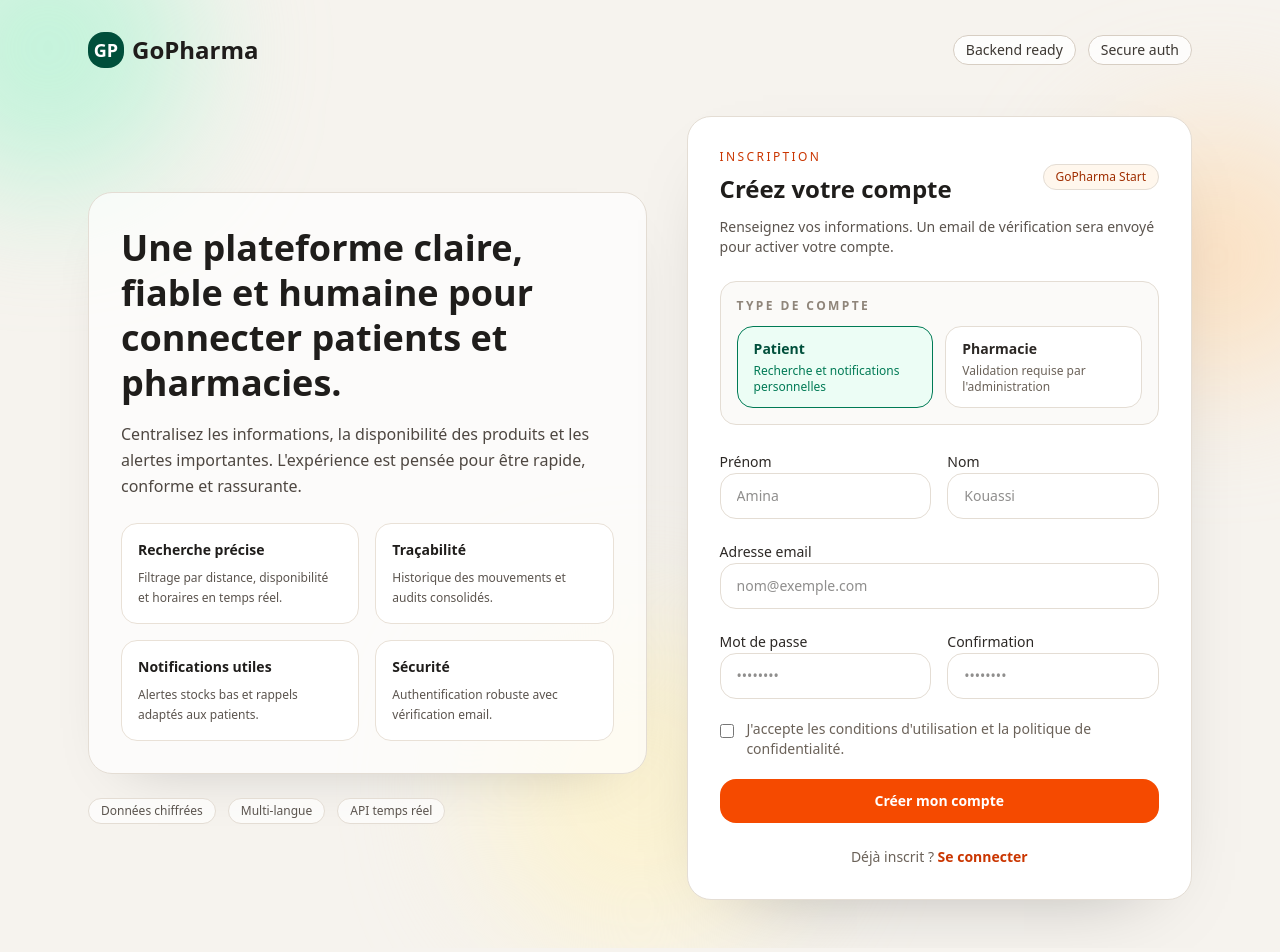
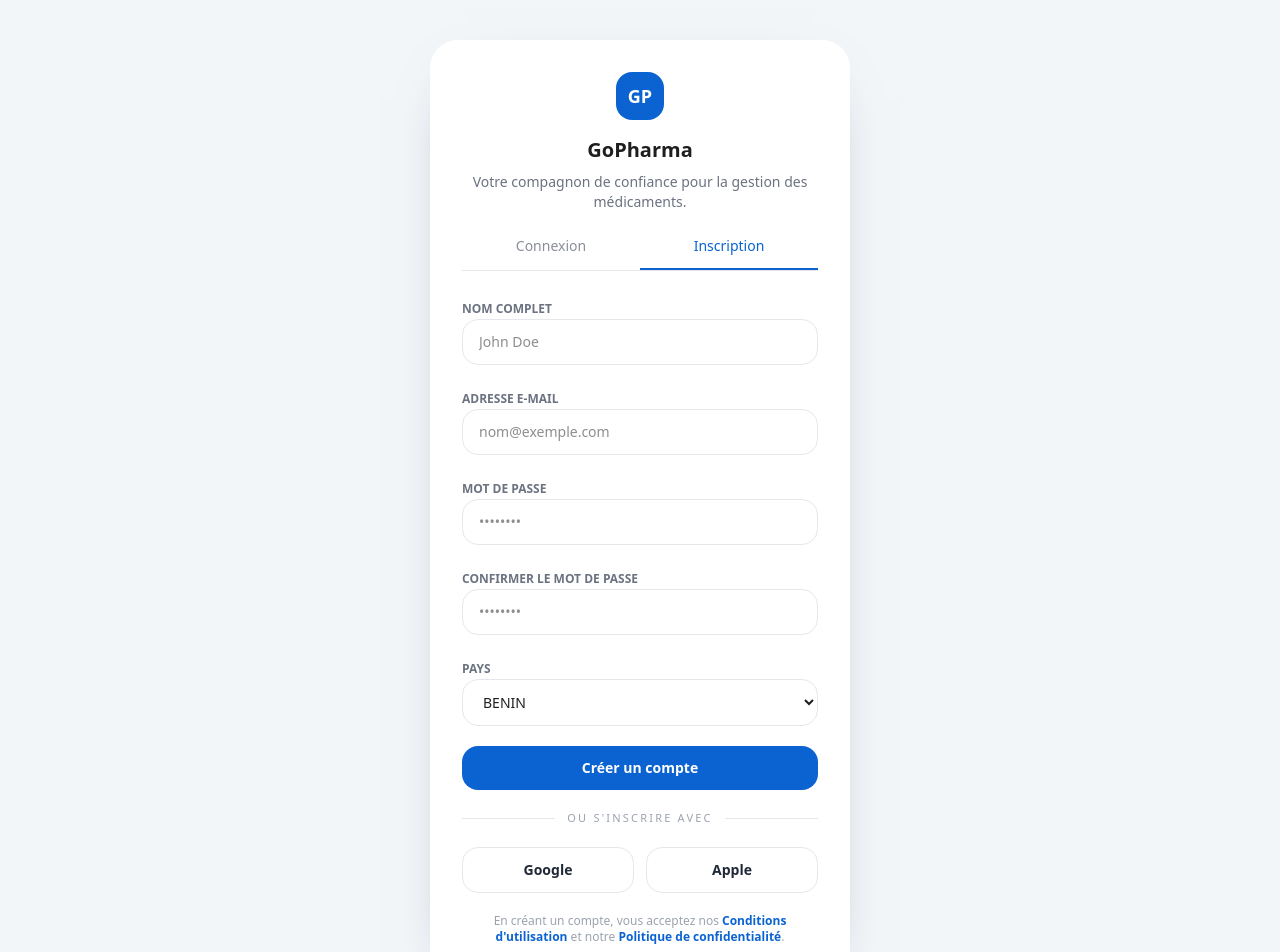
Before and after one commit to ai-embed/gopharma, a Next.js app: page /register in a window 1280 px wide. Shown: the top 952 px of the page. Built offline with nearby package versions, Linux system fonts and the light colour scheme.

Commit message:
refine: align auth pages with maquette

```diff
--- a/src/app/(auth)/layout.tsx
+++ b/src/app/(auth)/layout.tsx
@@ -1,99 +1,54 @@
+"use client";
+
 import Link from "next/link";
+import { usePathname } from "next/navigation";
+
+const tabs = [
+  { href: "/login", label: "Connexion" },
+  { href: "/register", label: "Inscription" },
+];
 
 export default function AuthLayout({
   children,
 }: {
   children: React.ReactNode;
 }) {
+  const pathname = usePathname();
+
   return (
-    <div className="relative min-h-screen overflow-hidden bg-[#F6F3EE] text-[#1F1D1B]">
-      <div className="pointer-events-none absolute inset-0">
-        <div className="absolute -left-24 -top-24 h-72 w-72 rounded-full bg-emerald-200/60 blur-3xl" />
-        <div className="absolute -right-16 top-32 h-64 w-64 rounded-full bg-orange-200/60 blur-3xl" />
-        <div className="absolute bottom-0 left-1/2 h-80 w-80 -translate-x-1/2 rounded-full bg-amber-100/70 blur-3xl" />
+    <div className="min-h-screen bg-[#F3F6F9] px-4 py-10 text-[#1E1E1E]">
+      <div className="mx-auto w-full max-w-[420px] rounded-[28px] bg-white p-8 shadow-[0_18px_60px_-40px_rgba(15,23,42,0.6)]">
+        <div className="flex flex-col items-center text-center">
+          <div className="flex h-12 w-12 items-center justify-center rounded-2xl bg-[#0B63D1] text-white">
+            <span className="text-lg font-semibold">GP</span>
+          </div>
+          <h1 className="mt-4 text-xl font-semibold">GoPharma</h1>
+          <p className="mt-2 text-sm text-[#6B7280]">
+            Votre compagnon de confiance pour la gestion des médicaments.
+          </p>
+        </div>
+
+        <div className="mt-6 flex border-b border-[#E5E7EB] text-sm">
+          {tabs.map((tab) => {
+            const isActive = pathname === tab.href;
+            return (
+              <Link
+                key={tab.href}
+                href={tab.href}
+                className={`flex-1 pb-3 text-center font-medium transition ${
+                  isActive
+                    ? "border-b-2 border-[#0B63D1] text-[#0B63D1]"
+                    : "text-[#8A8F98]"
+                }`}
+              >
+                {tab.label}
+              </Link>
+            );
+          })}
+        </div>
+
+        <div className="mt-6">{children}</div>
       </div>
-
-      <header className="relative z-10 mx-auto flex w-full max-w-6xl items-center justify-between px-6 pt-8">
-        <Link href="/" className="flex items-center gap-2 text-lg font-semibold">
-          <span className="inline-flex h-9 w-9 items-center justify-center rounded-2xl bg-emerald-900 text-white">
-            GP
-          </span>
-          <span className="font-[var(--font-fraunces)] text-2xl">GoPharma</span>
-        </Link>
-        <div className="hidden items-center gap-3 text-sm text-[#3D3833] sm:flex">
-          <span className="rounded-full border border-[#D7CEC3] bg-white/80 px-3 py-1">
-            Backend ready
-          </span>
-          <span className="rounded-full border border-[#D7CEC3] bg-white/80 px-3 py-1">
-            Secure auth
-          </span>
-        </div>
-      </header>
-
-      <main className="relative z-10 mx-auto grid min-h-[calc(100vh-120px)] w-full max-w-6xl grid-cols-1 items-center gap-10 px-6 py-12 lg:grid-cols-[1.05fr_0.95fr]">
-        <section className="order-2 lg:order-1">
-          <div className="rounded-3xl border border-[#E4DDD4] bg-white/70 p-8 shadow-[0_24px_60px_-40px_rgba(0,0,0,0.25)]">
-            <h1 className="text-3xl font-semibold leading-tight text-[#1F1D1B] md:text-4xl">
-              Une plateforme claire, fiable et humaine pour connecter patients et
-              pharmacies.
-            </h1>
-            <p className="mt-4 text-sm leading-relaxed text-[#4E4741] md:text-base">
-              Centralisez les informations, la disponibilité des produits et les
-              alertes importantes. L&apos;expérience est pensée pour être rapide,
-              conforme et rassurante.
-            </p>
-            <div className="mt-6 grid gap-4 md:grid-cols-2">
-              {[
-                {
-                  title: "Recherche précise",
-                  body: "Filtrage par distance, disponibilité et horaires en temps réel.",
-                },
-                {
-                  title: "Traçabilité",
-                  body: "Historique des mouvements et audits consolidés.",
-                },
-                {
-                  title: "Notifications utiles",
-                  body: "Alertes stocks bas et rappels adaptés aux patients.",
-                },
-                {
-                  title: "Sécurité",
-                  body: "Authentification robuste avec vérification email.",
-                },
-              ].map((item) => (
-                <div
-                  key={item.title}
-                  className="rounded-2xl border border-[#E9E1D7] bg-white p-4"
-                >
-                  <h3 className="text-sm font-semibold text-[#1F1D1B]">
-                    {item.title}
-                  </h3>
-                  <p className="mt-2 text-xs leading-relaxed text-[#5B544E]">
-                    {item.body}
-                  </p>
-                </div>
-              ))}
-            </div>
-          </div>
-          <div className="mt-6 flex flex-wrap gap-3 text-xs text-[#5B544E]">
-            <span className="rounded-full border border-[#E4DDD4] bg-white/70 px-3 py-1">
-              Données chiffrées
-            </span>
-            <span className="rounded-full border border-[#E4DDD4] bg-white/70 px-3 py-1">
-              Multi-langue
-            </span>
-            <span className="rounded-full border border-[#E4DDD4] bg-white/70 px-3 py-1">
-              API temps réel
-            </span>
-          </div>
-        </section>
-
-        <section className="order-1 lg:order-2">
-          <div className="rounded-3xl border border-[#E4DDD4] bg-white p-8 shadow-[0_28px_80px_-48px_rgba(0,0,0,0.35)]">
-            {children}
-          </div>
-        </section>
-      </main>
     </div>
   );
 }
--- a/src/app/(auth)/login/page.tsx
+++ b/src/app/(auth)/login/page.tsx
@@ -2,101 +2,92 @@ import Link from "next/link";
 
 export default function LoginPage() {
   return (
-    <div className="animate-[fadeIn_0.6s_ease-out]">
-      <div className="flex items-center justify-between">
-        <div>
-          <p className="text-xs font-medium uppercase tracking-[0.2em] text-emerald-700">
-            Connexion
-          </p>
-          <h2 className="mt-2 text-2xl font-semibold text-[#1F1D1B]">
-            Heureux de vous revoir
-          </h2>
-        </div>
-        <span className="rounded-full border border-[#E4DDD4] bg-emerald-50 px-3 py-1 text-xs font-medium text-emerald-800">
-          GoPharma Access
-        </span>
-      </div>
-
-      <p className="mt-3 text-sm text-[#5B544E]">
-        Entrez vos identifiants pour accéder à votre espace sécurisé.
-      </p>
-
-      <form className="mt-8 space-y-5">
+    <div className="space-y-5">
       <div className="space-y-2">
-          <label htmlFor="email" className="text-sm font-medium text-[#2C2825]">
-            Adresse email
+        <label htmlFor="email" className="text-xs font-semibold text-[#6B7280]">
+          ADRESSE E-MAIL
         </label>
         <input
           id="email"
           name="email"
           type="email"
           placeholder="nom@exemple.com"
-            className="w-full rounded-2xl border border-[#E4DDD4] bg-white px-4 py-3 text-sm text-[#1F1D1B] outline-none transition focus:border-emerald-600 focus:ring-4 focus:ring-emerald-100"
+          className="w-full rounded-2xl border border-[#E5E7EB] bg-white px-4 py-3 text-sm outline-none transition focus:border-[#0B63D1] focus:ring-4 focus:ring-blue-100"
         />
       </div>
 
       <div className="space-y-2">
-          <label htmlFor="password" className="text-sm font-medium text-[#2C2825]">
-            Mot de passe
+        <div className="flex items-center justify-between">
+          <label
+            htmlFor="password"
+            className="text-xs font-semibold text-[#6B7280]"
+          >
+            MOT DE PASSE
           </label>
+          <Link
+            href="#"
+            className="text-xs font-semibold text-[#0B63D1] hover:text-[#0A58BA]"
+          >
+            Mot de passe oublié ?
+          </Link>
+        </div>
         <input
           id="password"
           name="password"
           type="password"
           placeholder="••••••••"
-            className="w-full rounded-2xl border border-[#E4DDD4] bg-white px-4 py-3 text-sm text-[#1F1D1B] outline-none transition focus:border-emerald-600 focus:ring-4 focus:ring-emerald-100"
+          className="w-full rounded-2xl border border-[#E5E7EB] bg-white px-4 py-3 text-sm outline-none transition focus:border-[#0B63D1] focus:ring-4 focus:ring-blue-100"
         />
-        </div>
-
-        <div className="flex flex-wrap items-center justify-between gap-3 text-sm">
-          <label className="inline-flex items-center gap-2">
-            <input
-              type="checkbox"
-              className="h-4 w-4 rounded border-[#CFC6BB] text-emerald-700 focus:ring-emerald-200"
-            />
-            <span className="text-[#5B544E]">Se souvenir de moi</span>
-          </label>
-          <Link href="#" className="font-medium text-emerald-700 hover:text-emerald-900">
-            Mot de passe oublié ?
-          </Link>
       </div>
 
       <button
         type="submit"
-          className="w-full rounded-2xl bg-emerald-900 py-3 text-sm font-semibold text-white transition hover:bg-emerald-800"
+        className="w-full rounded-2xl bg-[#0B63D1] py-3 text-sm font-semibold text-white transition hover:bg-[#0A58BA]"
       >
         Se connecter
       </button>
-      </form>
 
-      <div className="my-6 flex items-center gap-3">
-        <div className="h-px flex-1 bg-[#E6DED5]" />
-        <span className="text-xs uppercase tracking-[0.2em] text-[#9A9186]">
-          ou
+      <label className="flex items-center gap-2 text-xs text-[#6B7280]">
+        <input
+          type="checkbox"
+          className="h-4 w-4 rounded border-[#CBD5E1] text-[#0B63D1] focus:ring-blue-200"
+        />
+        Se souvenir de moi
+      </label>
+
+      <div className="flex items-center gap-3">
+        <div className="h-px flex-1 bg-[#E5E7EB]" />
+        <span className="text-[11px] uppercase tracking-[0.2em] text-[#9CA3AF]">
+          Ou continuer avec
         </span>
-        <div className="h-px flex-1 bg-[#E6DED5]" />
+        <div className="h-px flex-1 bg-[#E5E7EB]" />
       </div>
 
       <div className="grid gap-3 sm:grid-cols-2">
         <button
           type="button"
-          className="flex items-center justify-center gap-2 rounded-2xl border border-[#E4DDD4] bg-white px-4 py-3 text-sm font-semibold text-[#2C2825] transition hover:border-emerald-400"
+          className="rounded-2xl border border-[#E5E7EB] bg-white px-4 py-3 text-sm font-semibold text-[#1F2937]"
         >
           Google
         </button>
         <button
           type="button"
-          className="flex items-center justify-center gap-2 rounded-2xl border border-[#E4DDD4] bg-white px-4 py-3 text-sm font-semibold text-[#2C2825] transition hover:border-emerald-400"
+          className="rounded-2xl border border-[#E5E7EB] bg-white px-4 py-3 text-sm font-semibold text-[#1F2937]"
         >
           Apple
         </button>
       </div>
 
-      <p className="mt-6 text-center text-sm text-[#6B6259]">
-        Pas encore de compte ?{" "}
-        <Link href="/register" className="font-semibold text-emerald-700">
-          Créer un compte
+      <p className="text-center text-xs text-[#9CA3AF]">
+        En continuant, vous acceptez nos{" "}
+        <Link href="#" className="font-semibold text-[#0B63D1]">
+          Conditions d&apos;utilisation
+        </Link>{" "}
+        et notre{" "}
+        <Link href="#" className="font-semibold text-[#0B63D1]">
+          Politique de confidentialité
         </Link>
+        .
       </p>
     </div>
   );
--- a/src/app/(auth)/register/page.tsx
+++ b/src/app/(auth)/register/page.tsx
@@ -2,147 +2,119 @@ import Link from "next/link";
 
 export default function RegisterPage() {
   return (
-    <div className="animate-[fadeIn_0.6s_ease-out]">
-      <div className="flex items-center justify-between">
-        <div>
-          <p className="text-xs font-medium uppercase tracking-[0.2em] text-orange-700">
-            Inscription
-          </p>
-          <h2 className="mt-2 text-2xl font-semibold text-[#1F1D1B]">
-            Créez votre compte
-          </h2>
-        </div>
-        <span className="rounded-full border border-[#E4DDD4] bg-orange-50 px-3 py-1 text-xs font-medium text-orange-800">
-          GoPharma Start
-        </span>
-      </div>
-
-      <p className="mt-3 text-sm text-[#5B544E]">
-        Renseignez vos informations. Un email de vérification sera envoyé pour
-        activer votre compte.
-      </p>
-
-      <div className="mt-6 rounded-2xl border border-[#E4DDD4] bg-[#FBFAF8] p-4">
-        <p className="text-xs font-semibold uppercase tracking-[0.2em] text-[#8F857A]">
-          Type de compte
-        </p>
-        <div className="mt-3 grid gap-3 sm:grid-cols-2">
-          <button
-            type="button"
-            className="rounded-2xl border border-emerald-700 bg-emerald-50 px-4 py-3 text-left text-sm font-semibold text-emerald-900"
-          >
-            Patient
-            <span className="mt-1 block text-xs font-normal text-emerald-700">
-              Recherche et notifications personnelles
-            </span>
-          </button>
-          <button
-            type="button"
-            className="rounded-2xl border border-[#E4DDD4] bg-white px-4 py-3 text-left text-sm font-semibold text-[#2C2825]"
-          >
-            Pharmacie
-            <span className="mt-1 block text-xs font-normal text-[#6B6259]">
-              Validation requise par l&apos;administration
-            </span>
-          </button>
-        </div>
-      </div>
-
-      <form className="mt-6 space-y-5">
-        <div className="grid gap-4 sm:grid-cols-2">
+    <div className="space-y-5">
       <div className="space-y-2">
-            <label htmlFor="firstName" className="text-sm font-medium text-[#2C2825]">
-              Prénom
+        <label htmlFor="fullName" className="text-xs font-semibold text-[#6B7280]">
+          NOM COMPLET
         </label>
         <input
-              id="firstName"
-              name="firstName"
+          id="fullName"
+          name="fullName"
           type="text"
-              placeholder="Amina"
-              className="w-full rounded-2xl border border-[#E4DDD4] bg-white px-4 py-3 text-sm text-[#1F1D1B] outline-none transition focus:border-orange-500 focus:ring-4 focus:ring-orange-100"
+          placeholder="John Doe"
+          className="w-full rounded-2xl border border-[#E5E7EB] bg-white px-4 py-3 text-sm outline-none transition focus:border-[#0B63D1] focus:ring-4 focus:ring-blue-100"
         />
-          </div>
-          <div className="space-y-2">
-            <label htmlFor="lastName" className="text-sm font-medium text-[#2C2825]">
-              Nom
-            </label>
-            <input
-              id="lastName"
-              name="lastName"
-              type="text"
-              placeholder="Kouassi"
-              className="w-full rounded-2xl border border-[#E4DDD4] bg-white px-4 py-3 text-sm text-[#1F1D1B] outline-none transition focus:border-orange-500 focus:ring-4 focus:ring-orange-100"
-            />
-          </div>
       </div>
 
       <div className="space-y-2">
-          <label htmlFor="email" className="text-sm font-medium text-[#2C2825]">
-            Adresse email
+        <label htmlFor="email" className="text-xs font-semibold text-[#6B7280]">
+          ADRESSE E-MAIL
         </label>
         <input
           id="email"
           name="email"
           type="email"
           placeholder="nom@exemple.com"
-            className="w-full rounded-2xl border border-[#E4DDD4] bg-white px-4 py-3 text-sm text-[#1F1D1B] outline-none transition focus:border-orange-500 focus:ring-4 focus:ring-orange-100"
+          className="w-full rounded-2xl border border-[#E5E7EB] bg-white px-4 py-3 text-sm outline-none transition focus:border-[#0B63D1] focus:ring-4 focus:ring-blue-100"
         />
       </div>
 
-        <div className="grid gap-4 sm:grid-cols-2">
       <div className="space-y-2">
-            <label htmlFor="password" className="text-sm font-medium text-[#2C2825]">
-              Mot de passe
+        <label htmlFor="password" className="text-xs font-semibold text-[#6B7280]">
+          MOT DE PASSE
         </label>
         <input
           id="password"
           name="password"
           type="password"
           placeholder="••••••••"
-              className="w-full rounded-2xl border border-[#E4DDD4] bg-white px-4 py-3 text-sm text-[#1F1D1B] outline-none transition focus:border-orange-500 focus:ring-4 focus:ring-orange-100"
+          className="w-full rounded-2xl border border-[#E5E7EB] bg-white px-4 py-3 text-sm outline-none transition focus:border-[#0B63D1] focus:ring-4 focus:ring-blue-100"
         />
       </div>
+
       <div className="space-y-2">
         <label
           htmlFor="confirmPassword"
-              className="text-sm font-medium text-[#2C2825]"
+          className="text-xs font-semibold text-[#6B7280]"
         >
-              Confirmation
+          CONFIRMER LE MOT DE PASSE
         </label>
         <input
           id="confirmPassword"
           name="confirmPassword"
           type="password"
           placeholder="••••••••"
-              className="w-full rounded-2xl border border-[#E4DDD4] bg-white px-4 py-3 text-sm text-[#1F1D1B] outline-none transition focus:border-orange-500 focus:ring-4 focus:ring-orange-100"
+          className="w-full rounded-2xl border border-[#E5E7EB] bg-white px-4 py-3 text-sm outline-none transition focus:border-[#0B63D1] focus:ring-4 focus:ring-blue-100"
         />
       </div>
+
+      <div className="space-y-2">
+        <label htmlFor="country" className="text-xs font-semibold text-[#6B7280]">
+          PAYS
+        </label>
+        <select
+          id="country"
+          name="country"
+          className="w-full rounded-2xl border border-[#E5E7EB] bg-white px-4 py-3 text-sm outline-none transition focus:border-[#0B63D1] focus:ring-4 focus:ring-blue-100"
+          defaultValue="BENIN"
+        >
+          <option>BENIN</option>
+          <option>CÔTE D&apos;IVOIRE</option>
+          <option>TOGO</option>
+          <option>SENEGAL</option>
+        </select>
       </div>
-
-        <label className="flex items-start gap-3 text-sm text-[#6B6259]">
-          <input
-            type="checkbox"
-            className="mt-1 h-4 w-4 rounded border-[#CFC6BB] text-emerald-700 focus:ring-emerald-200"
-          />
-          <span>
-            J&apos;accepte les conditions d&apos;utilisation et la politique de
-            confidentialité.
-          </span>
-        </label>
 
       <button
         type="submit"
-          className="w-full rounded-2xl bg-orange-600 py-3 text-sm font-semibold text-white transition hover:bg-orange-500"
+        className="w-full rounded-2xl bg-[#0B63D1] py-3 text-sm font-semibold text-white transition hover:bg-[#0A58BA]"
       >
-          Créer mon compte
+        Créer un compte
       </button>
-      </form>
 
-      <p className="mt-6 text-center text-sm text-[#6B6259]">
-        Déjà inscrit ?{" "}
-        <Link href="/login" className="font-semibold text-orange-700">
-          Se connecter
+      <div className="flex items-center gap-3">
+        <div className="h-px flex-1 bg-[#E5E7EB]" />
+        <span className="text-[11px] uppercase tracking-[0.2em] text-[#9CA3AF]">
+          Ou s&apos;inscrire avec
+        </span>
+        <div className="h-px flex-1 bg-[#E5E7EB]" />
+      </div>
+
+      <div className="grid gap-3 sm:grid-cols-2">
+        <button
+          type="button"
+          className="rounded-2xl border border-[#E5E7EB] bg-white px-4 py-3 text-sm font-semibold text-[#1F2937]"
+        >
+          Google
+        </button>
+        <button
+          type="button"
+          className="rounded-2xl border border-[#E5E7EB] bg-white px-4 py-3 text-sm font-semibold text-[#1F2937]"
+        >
+          Apple
+        </button>
+      </div>
+
+      <p className="text-center text-xs text-[#9CA3AF]">
+        En créant un compte, vous acceptez nos{" "}
+        <Link href="#" className="font-semibold text-[#0B63D1]">
+          Conditions d&apos;utilisation
+        </Link>{" "}
+        et notre{" "}
+        <Link href="#" className="font-semibold text-[#0B63D1]">
+          Politique de confidentialité
         </Link>
+        .
       </p>
     </div>
   );
```
Lines whose indentation alone changed are shown as unchanged.
